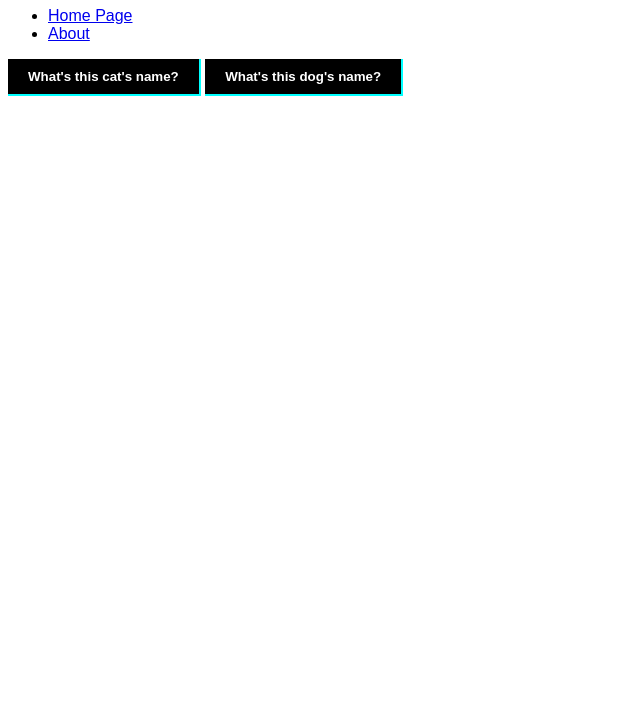
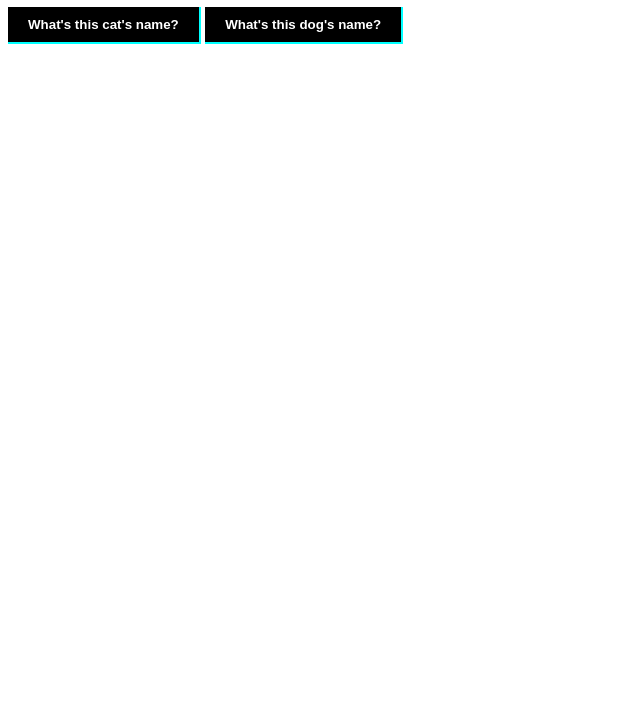
Before and after one commit to dithiane/deployment-demo, a website: page public/index.html in a window 1280 px wide. Shown: the part 73-800 px from the top of the page, without its empty margins (0-640 px from the left). Drawn offline with nearby package versions, Linux system fonts and the light colour scheme.

Commit message:
Changes to the header

```diff
--- a/public/index.html
+++ b/public/index.html
@@ -11,11 +11,6 @@
 <body>
     <header>
         <h1>Cats and Dogs!</h1>
-
-        <ul>
-            <li><a href="index.html">Home Page</a></li>
-            <li><a href="about.html">About</a></li>
-        </ul>
     </header>
 
     <button id="cat">What's this cat's name?</button>
--- a/public/styles.css
+++ b/public/styles.css
@@ -10,6 +10,7 @@ button {
     border-bottom: 2px solid aqua;
     padding: 10px 20px;
     font-weight: bold;
+    cursor: pointer;
 }
 
 p {
```
